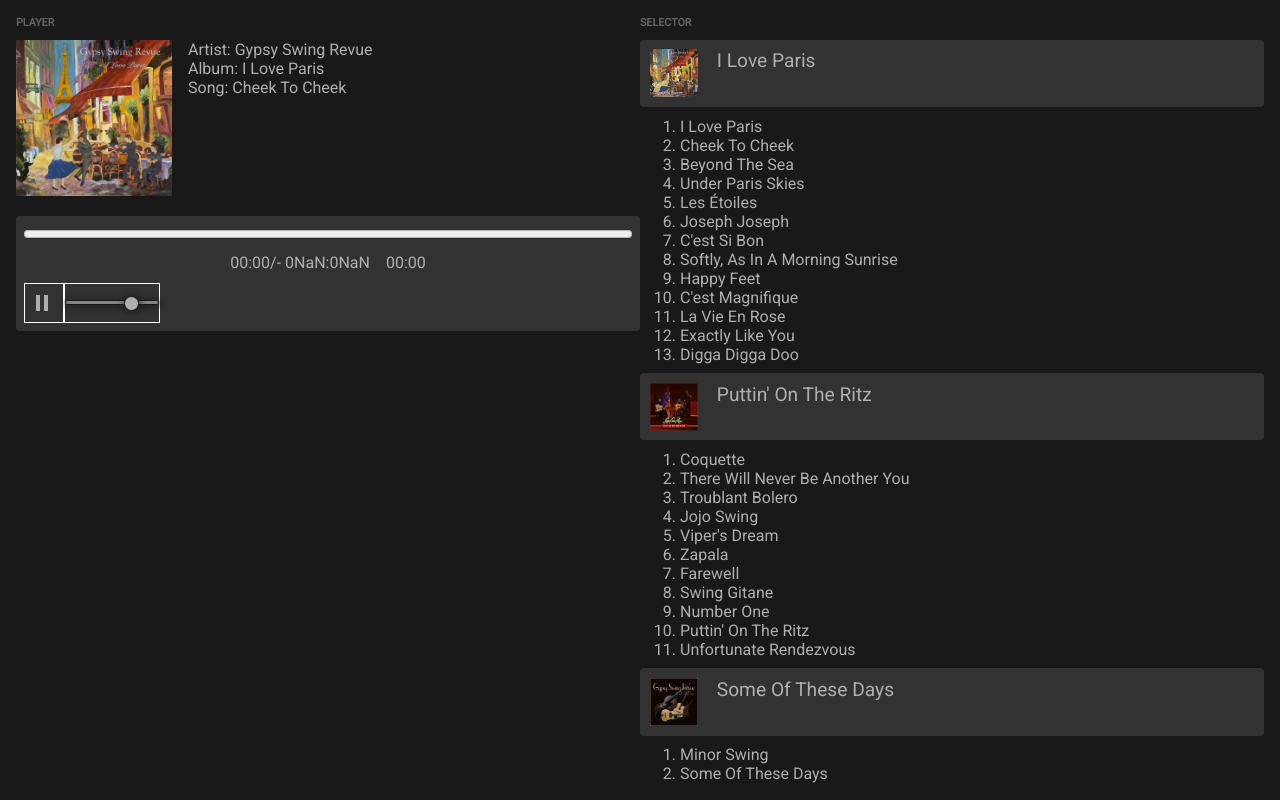
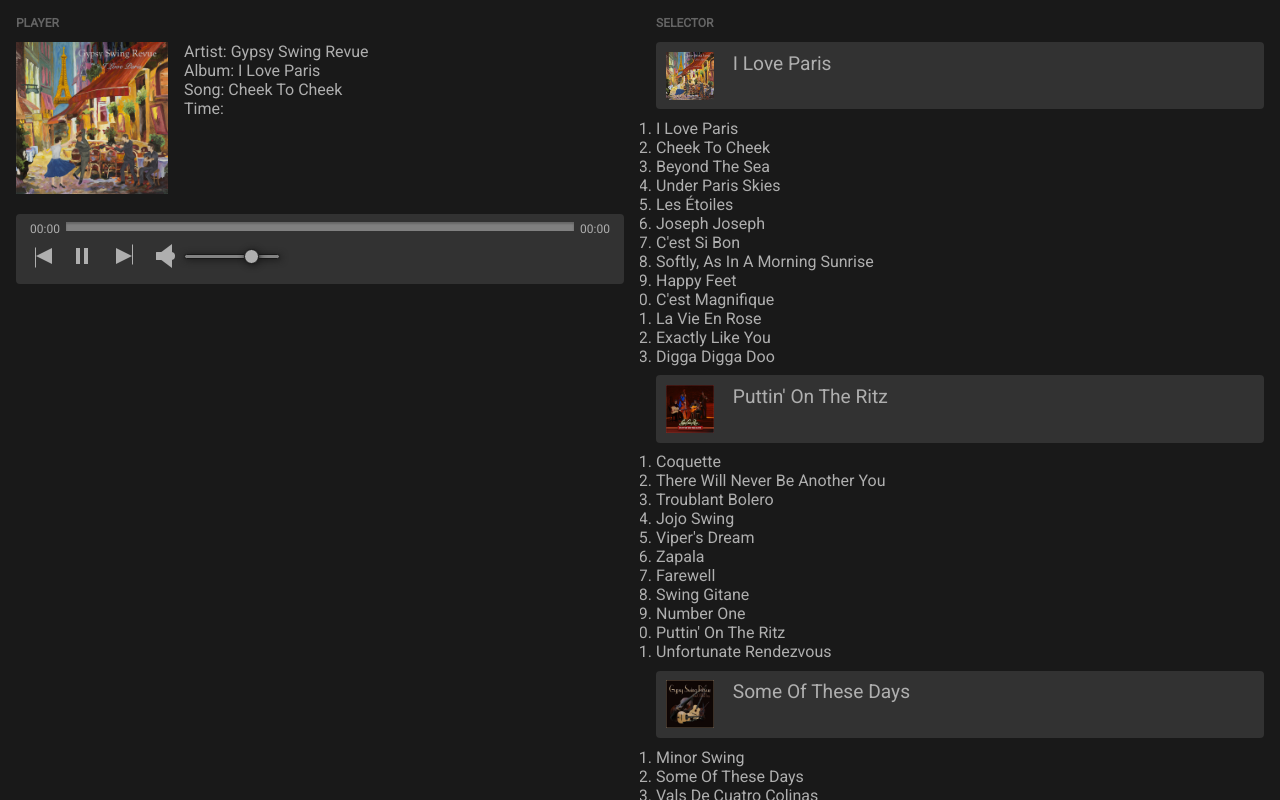
Before and after one commit to ElliotReed/GSRMusicPlayer, a plain HTML site: page index.html in a window 1280 px wide. Both pictures are taken after a click on the item "Cheek To Cheek". Drawn offline with Linux system fonts and the light colour scheme.

Commit message:
reorganized, added data

```diff
--- a/style.css
+++ b/cdn/css/style.css
@@ -9,15 +9,22 @@
   --color-dark_accent: rgb(50, 50, 50);
   --border-radius: 4px;
   --border: 2px solid black;
-  --volume: 75:
+  --box-shadow: 0 2px 2px rgba(25, 25, 25, 0.25);
+  --box-shadow_inset: 0 2px 2px rgba(25, 25, 25, 0.25) inset;
 }
 
-* {
-  box-sizing: border-box;
+/*DEFAULT STYLES FOR DISPLAY*/
+*,*:before,*:after {
+  -webkit-box-sizing:border-box;
+  -moz-box-sizing:border-box;
+  box-sizing:border-box;
+  font-size:100%;
+  margin:0;
+  padding:0;
 }
 
-
-html {
+html, body {
+  height:100%;
   font-size: 100%;
 }
 
@@ -118,12 +125,127 @@ input[type=range].volume:focus::-ms-fill-upper {
 }
 /* #endregion range input */
 
+/* #region speaker */
+.cover {
+  display: flex;
+  width: 2.5em;
+	height: 2.5em;
+}
+
+.icon {
+  position: relative;
+	margin:auto;
+}
+
+/*THE ARTIFAKT ;) */
+.speaker {
+  width:0;
+	height:0;
+	background:none;
+	border-top: calc(4em/5) solid transparent;
+	border-bottom: calc(4em/5) solid transparent;
+	border-right: calc(5em/5) solid var(--color-light);
+
+}
+.speaker:before {
+  content:"";
+	position:absolute;
+	top: calc(-1.3em/5);
+	left:0;
+	width: calc(5.8em/5);
+	height: calc(2.5em/5);
+	background: var(--color-light);
+	border-radius:3px 1.5em 1.5em 3px;
+}
+.speaker:after {
+  content:"";
+	position:absolute;
+	border-right:0.5em solid var(--color-light);
+	border-radius:50%;
+	/*animation*/
+	/* -webkit-animation:pump 0.1s 0.1s infinite alternate;
+  -moz-animation:pump 0.1s 0.1s infinite alternate;
+  -ms-animation:pump 0.1s 0.1s infinite alternate;
+  -o-animation:pump 0.1s 0.1s infinite alternate;
+  animation:pump 0.1s 0.1s infinite alternate; */
+}
+/* @-webkit-keyframes pump {
+  from{
+    top:-1.4em;
+		right:-7em;
+		width:2.5em;
+		height:2.5em;
+	}
+  to{
+    top:-1.8em;
+		right:-8em;
+		width:3.5em;
+		height:3.5em;
+  }
+}
+@-moz-keyframes pump {
+  from{
+    top:-1.4em;
+		right:-7em;
+		width:2.5em;
+		height:2.5em;
+	}
+  to{
+    top:-1.8em;
+		right:-8em;
+		width:3.5em;
+		height:3.5em;
+  }
+}
+@-ms-keyframes pump {
+  from{
+    top:-1.4em;
+		right:-7em;
+		width:2.5em;
+		height:2.5em;
+	}
+  to{
+    top:-1.8em;
+		right:-8em;
+		width:3.5em;
+		height:3.5em;
+  }
+}
+@-o-keyframes pump {
+  from{
+    top:-1.4em;
+		right:-7em;
+		width:2.5em;
+		height:2.5em;
+	}
+  to{
+    top:-1.8em;
+		right:-8em;
+		width:3.5em;
+		height:3.5em;
+  }
+}
+@keyframes pump {
+  from{
+    top:-1.4em;
+		right:-7em;
+		width:2.5em;
+		height:2.5em;
+	}
+  to{
+    top:-1.8em;
+		right:-8em;
+		width:3.5em;
+		height:3.5em;
+  }
+} */
+/* #endregion speaker */
+
 .player-container {
   display: flex;
   flex-wrap: wrap;
   position: fixed;
   margin: auto;
-  padding: var(--space);
   width: 100vw;
   height: 100vh;
   background-color: var(--color-dark);
@@ -131,13 +253,15 @@ input[type=range].volume:focus::-ms-fill-upper {
 
 .player-container h6 {
   margin: 0 0 1em;
+  font-size: .75em;
   color: var(--color-medium);
   text-transform: uppercase;
 }
 
 .player {
   width: 100%;
-  height: 30vh;
+  padding: var(--space);
+  max-height: 50vh;
 }
 
 .info {
@@ -154,43 +278,45 @@ input[type=range].volume:focus::-ms-fill-upper {
   width: 100%;
 }
 
+#time-total {
+  margin-left: 0em;
+}
+
 .controls {
   position: relative;
   display: block;
-  /* height: 5em; */
   justify-content: center;
   border-radius: var(--border-radius);
   background-color: var(--color-dark_accent);
   padding: .5em;
 }
 
-.progress-bar-container {
+#progressBar {
+  -webkit-appearance: none;
+  appearance: none;
   width: 100%;
+  height: .75em;
+  vertical-align: 2em;
 }
 
-#progressBar {
-  width: 100%;
+#progressBar::-webkit-progress-bar {
+  box-shadow: var(--box-shadow_inset);
 }
 
-#progress-value {
-  width: 100px;
-}
-
-.top-controls {
-  display: block;
+#progressBar::-webkit-progress-value {
+  background-color: var(--color-dark);
 }
 
 .time-display {
   display: flex;
-  /* width: 2.5em; */
-  height: 2.5em;
   justify-content: center;
-  align-items: center;
+  align-content: center;
+  font-size: .75em;
   background: transparent;
 }
 
-#time-total {
-  margin-left: 1em;
+#time, #time-break, #time-remaining {
+  padding: 0 .5em;
 }
 
 .bottom-controls {
@@ -198,7 +324,40 @@ input[type=range].volume:focus::-ms-fill-upper {
 }
 
 .previous {
-  display: none;
+  width: .25em;
+  height: .25em;
+  border-color: transparent transparent transparent var(--color-light);
+  border-style: solid;
+  border-width: .5em 0 .5em 1em;
+  transform: rotate(180deg);
+}
+
+.previous::before {
+  position: relative;
+  top: -.66em;
+  content: "";
+  border-color: transparent transparent transparent var(--color-light);
+  /* border-color: var(--color-light); */
+  border-style: solid;
+  border-width: .1em;
+}
+
+.next {
+  width: .25em;
+  height: .25em;
+  border-color: transparent transparent transparent var(--color-light);
+  border-style: solid;
+  border-width: .5em 0 .5em 1em;
+}
+
+.next::after {
+  position: relative;
+  top: -.66em;
+  content: "";
+  border-color: transparent transparent transparent var(--color-light);
+  /* border-color: var(--color-light); */
+  border-style: solid;
+  border-width: .1em;
 }
 
 .play {
@@ -209,7 +368,7 @@ input[type=range].volume:focus::-ms-fill-upper {
   justify-content: center;
   align-items: center;
   background: transparent;
-  border: 1px solid white;
+  /* border: 1px solid white; */
   cursor: pointer;
 }
 
@@ -231,13 +390,9 @@ input[type=range].volume:focus::-ms-fill-upper {
   border-width: 0 0 0 .75em;
 }
 
-.next {
-  display: none;
-}
-
 .volume-wrapper {
   /* display: none; */
-  border: 1px solid white;
+  /* border: 1px solid white; */
   display: flex;
   width: 6em;
   justify-content: center;
@@ -262,7 +417,7 @@ input[type=range].volume:focus::-ms-fill-upper {
   position: relative;
   width: 100%;
   height: 70vh;
-  padding-bottom: var(--space);
+  padding: var(--space);
   overflow-y: auto;
 }
 
--- /dev/null
+++ b/cdn/data/data.json
@@ -0,0 +1,74 @@
+[
+  {
+    "album": "I Love Paris",
+    "songs": [
+      {"track": 1, "title": "I Love Paris"},
+      {"track": 2, "title": "Cheek To Cheek"},
+      {"track": 3, "title": "Beyond The Sea"},
+      {"track": 4, "title": "Under Paris Skies"},
+      {"track": 5, "title": "Les Étoiles"},
+      {"track": 6, "title": "Joseph Joseph"},
+      {"track": 7, "title": "C'est Si Bon"},
+      {"track": 8, "title": "Softly, As In A Morning Sunrise"},
+      {"track": 9, "title": "Happy Feet"},
+      {"track": 10, "title": "C'est Magnifique"},
+      {"track": 11, "title": "La Vie En Rose"},
+      {"track": 12, "title": "Exactly Like You"},
+      {"track": 13, "title": "Digga Digga Doo"}
+    ]
+  },
+  {
+    "album": "Puttin' On The Ritz",
+    "songs": [
+      {"track": 1, "title": "Coquette"},
+      {"track": 2, "title": "There Will Never Be Another You"},
+      {"track": 3, "title": "Troublant Bolero"},
+      {"track": 4, "title": "Jojo Swing"},
+      {"track": 5, "title": "Viper's Dream"},
+      {"track": 6, "title": "Zapala"},
+      {"track": 7, "title": "Farewell"},
+      {"track": 8, "title": "Swing Gitane"},
+      {"track": 9, "title": "Number One"},
+      {"track": 10, "title": "Puttin' On The Ritz"},
+      {"track": 11, "title": "Unfortunate Rendezvous"}
+    ]
+  },
+  {
+    "album": "Some Of These Days",
+    "songs": [
+      {"track": 1, "title": "Minor Swing"},
+      {"track": 2, "title": "Some Of These Days"},
+      {"track": 3, "title": "Vals De Cuatro Colinas"},
+      {"track": 4, "title": "Bossa Dorado"},
+      {"track": 5, "title": "J'attendrai"},
+      {"track": 6, "title": "Dark Eyes"},
+      {"track": 7, "title": "Melodie Au Crepescule"},
+      {"track": 8, "title": "Without That Gal"},
+      {"track": 9, "title": "Melancholia"},
+      {"track": 10, "title": "Avalon"},
+      {"track": 11, "title": "Desperate"},
+      {"track": 12, "title": "Stompin' At Decca"},
+      {"track": 13, "title": "Russian Lullaby"},
+      {"track": 14, "title": "I've Found A New Baby"}
+    ]
+  },
+  {
+    "album": "Under Paris Skies",
+    "songs": [
+      {"track": 1, "title": "What A Night"},
+      {"track": 2, "title": "Just You, Just Me"},
+      {"track": 3, "title": "C'est Si Bon"},
+      {"track": 4, "title": "Bei Mir Bist Du Schoen"},
+      {"track": 5, "title": "Under Paris Skies"},
+      {"track": 6, "title": "Ain'tcha Got Music"},
+      {"track": 7, "title": "La Mer"},
+      {"track": 8, "title": "La Vie En Rose"},
+      {"track": 9, "title": "Who"},
+      {"track": 10, "title": "Nature Boy"},
+      {"track": 11, "title": "When I Grow Too Old To Dream"},
+      {"track": 12, "title": "Plenty Of Money And You"},
+      {"track": 13, "title": "Moonglow"},
+      {"track": 14, "title": "I Hope Gabriel Likes My Music"}
+    ]
+  }
+]
--- a/app.js
+++ b/cdn/js/app.js
@@ -72,7 +72,11 @@ const playerControls = {
   },
 
   setRemainingTime: function() {
-    this.timeRemaining.textContent = "- " + formatTime((audioController.getDuration()) - (audioController.getCurrentTime()));
+    const duration = audioController.getDuration();
+    const current = audioController.getCurrentTime()
+    if ((duration-current) > 0) {
+    this.timeRemaining.textContent = formatTime(duration - current);
+    }
   },
 
   setDuration: function() {
@@ -118,3 +122,7 @@ function songClicked(e) {
 
 const songs = document.querySelectorAll('ol li');
 songs.forEach(song => song.addEventListener('click', songClicked));
+
+fetch("./cdn/data/data.JSON")
+.then(res => res.json())
+.then(data => console.log(data));
--- a/index.html
+++ b/index.html
@@ -10,7 +10,7 @@
   <title>Gypsy Swing Revue Music Player</title>
   <link rel="icon"  type="image/x-icon"  href="./cdn/images/favicon.ico">
   <link href="https://fonts.googleapis.com/css?family=Roboto" rel="stylesheet">
-  <link rel="stylesheet" href="style.css" />
+  <link rel="stylesheet" href="./cdn/css/style.css" />
 </head>
 <body>
   <section class="player-container">
@@ -24,32 +24,28 @@
           <div class="artist">Artist: <span>Gypsy Swing Revue</span></div>
           <div class="album">Album: <span></span></div>
           <div class="song">Song: <span></span></div>
+          <div class="song">Time: <span id="time-total"></span></div>
         </div>
       </div>
       <div class="controls">
-        <progress id="progressBar" max="100" value="0" onclick="audioController.setCurrentTime()"></progress>
-        <div class="top-controls">
-          <div class="time-display">
-            <div id="time">00:00</div>
-            <div id="time-break"> / </div>
-            <div id="time-remaining">00:00</div>
-            <div id="time-total">00:00</div>
-          </div>
+        <div class="time-display">
+          <div id="time">00:00</div>
+          <progress id="progressBar" max="100" value="0" onclick="audioController.setCurrentTime()"></progress>
+          <!-- <div id="time-break"> / </div>  -->
+          <div id="time-remaining">00:00</div>
         </div>
         <div class="bottom-controls">
-          <button class="previous" onclick="playPreviousSong()"></button>
-          <div class="previous" onclick="">
-            <!-- <div class="play-pause"></div> -->
+          <div class="play">
+            <div class="previous" onclick=""></div>
           </div>
           <div class="play" onclick="audioController.togglePlaySong()">
             <div class="play-pause"></div>
           </div>
-          <div class="next" onclick="audioController.togglePlaySong()">
-            <!-- <div class="play-pause"></div> -->
+          <div class="play">
+            <div class="next" onclick=""></div>
           </div>
-          <button class="next" onclick="playNextSong()"></button>
-          <div class="speaker" onclick="">
-            <!-- <div class="play-pause"></div> -->
+          <div class="cover">
+              <span class="icon speaker"></span>
           </div>
           <div class="volume-wrapper">
             <input type="range" class="volume" min="0" max="100" value="75" onchange="audioController.setVolume()" />
@@ -136,6 +132,6 @@
       </ul>
     </div>
   </section>
-  <script src="./app.js"></script>
+  <script src="./cdn/js/app.js"></script>
 </body>
 </html>
```
